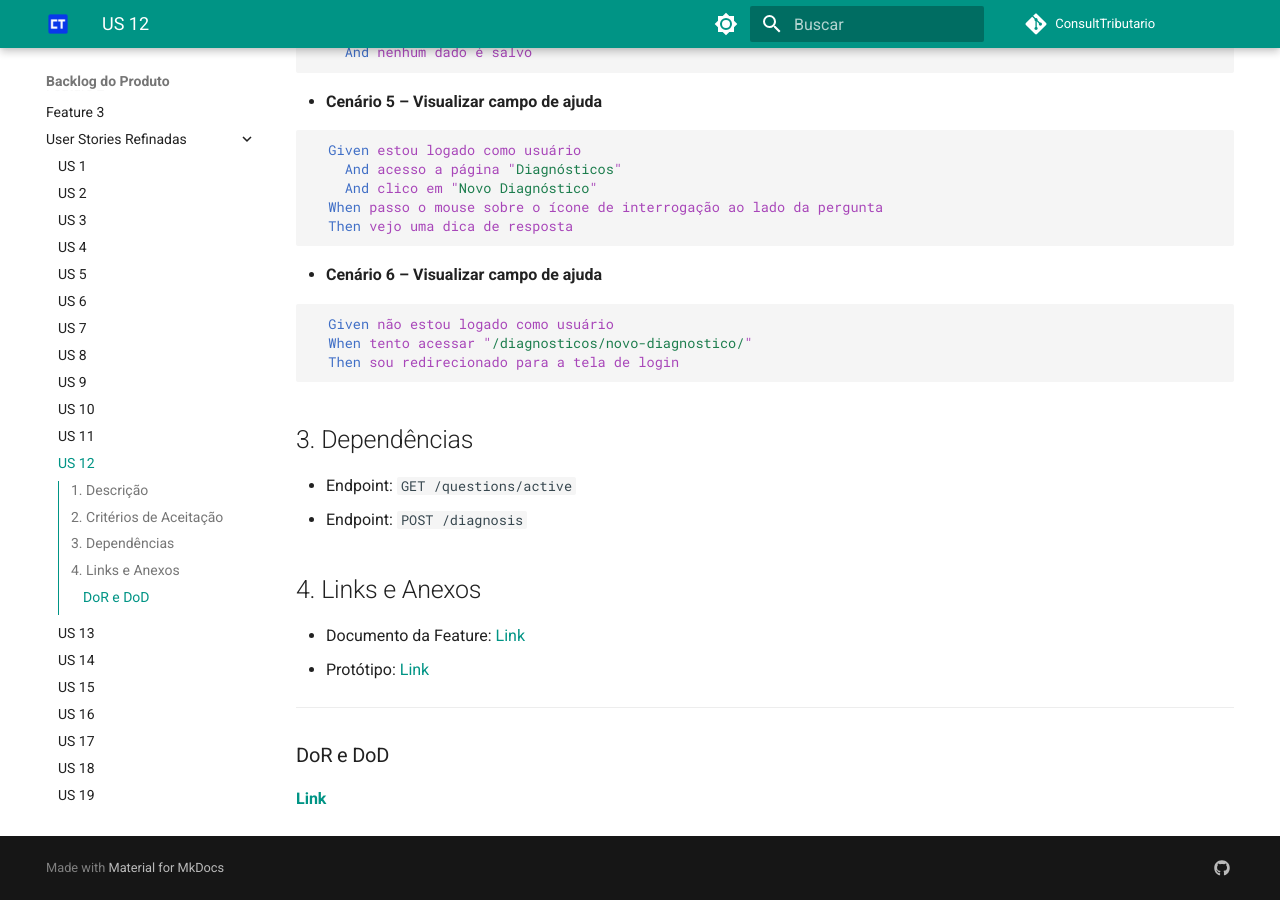
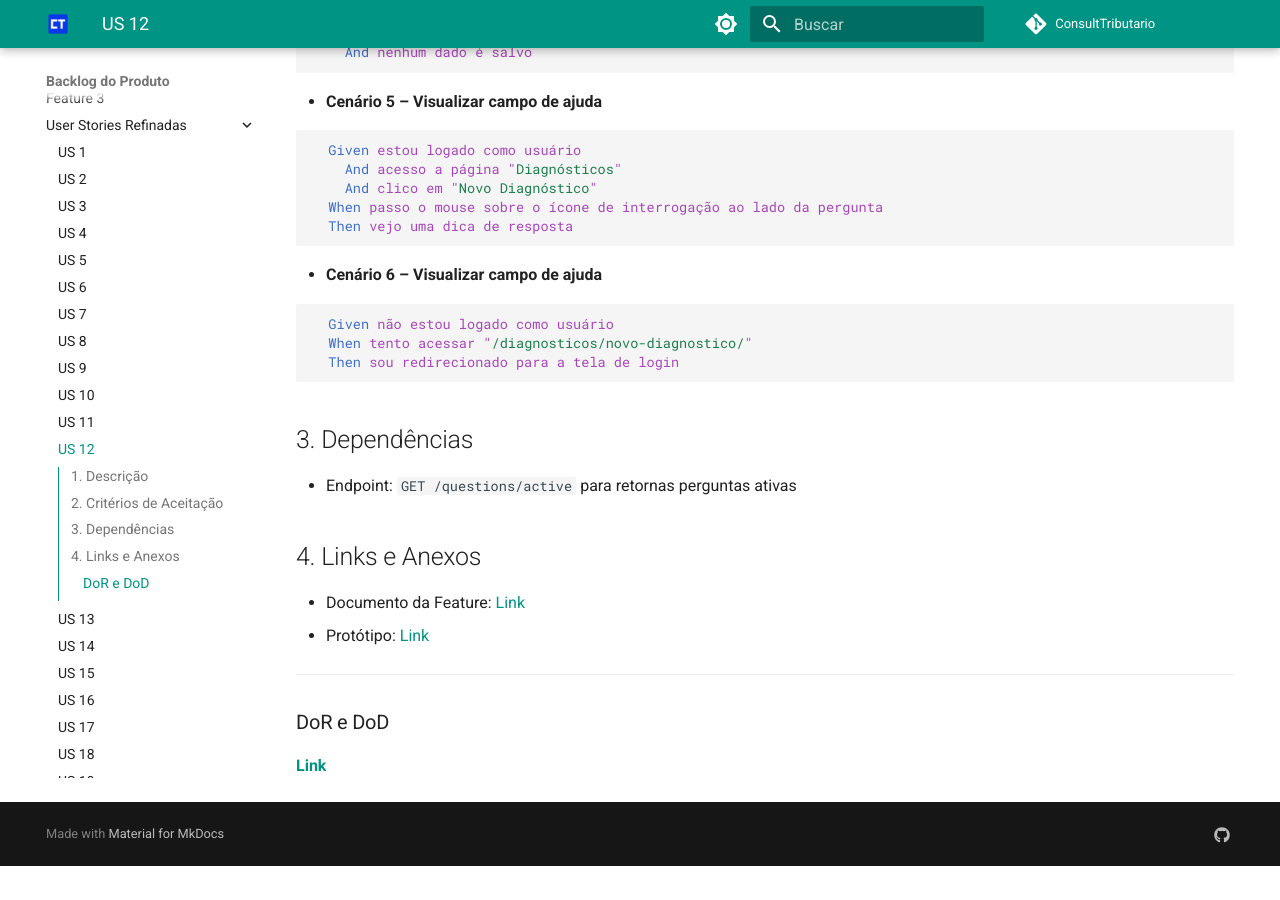
Before and after one commit to mdsreq-fga-unb/2025.1-T02-ConsultTributario, an MkDocs documentation site: the page built from docs/features/realizar-diagnostico-tributario/us-12.md, in a window 1280 px wide and 900 px high, scrolled down 1298 px. Built offline with MkDocs 1.6.1 and Material for MkDocs 9.7.7, drawn with Linux system fonts in a browser that asks for light colours; comment, search, counter and statistics services are not loaded; after the commit the page ends 2164 px from its top, so only the background shows below that.

Commit message:
docs: atualiza us-12

```diff
--- a/docs/features/realizar-diagnostico-tributario/us-12.md
+++ b/docs/features/realizar-diagnostico-tributario/us-12.md
@@ -81,8 +81,7 @@
 
 ## 3. Dependências
 
-- Endpoint: `GET /questions/active`
-- Endpoint: `POST /diagnosis`
+- Endpoint: `GET /questions/active` para retornas perguntas ativas
 
 ## 4. Links e Anexos
 
```
